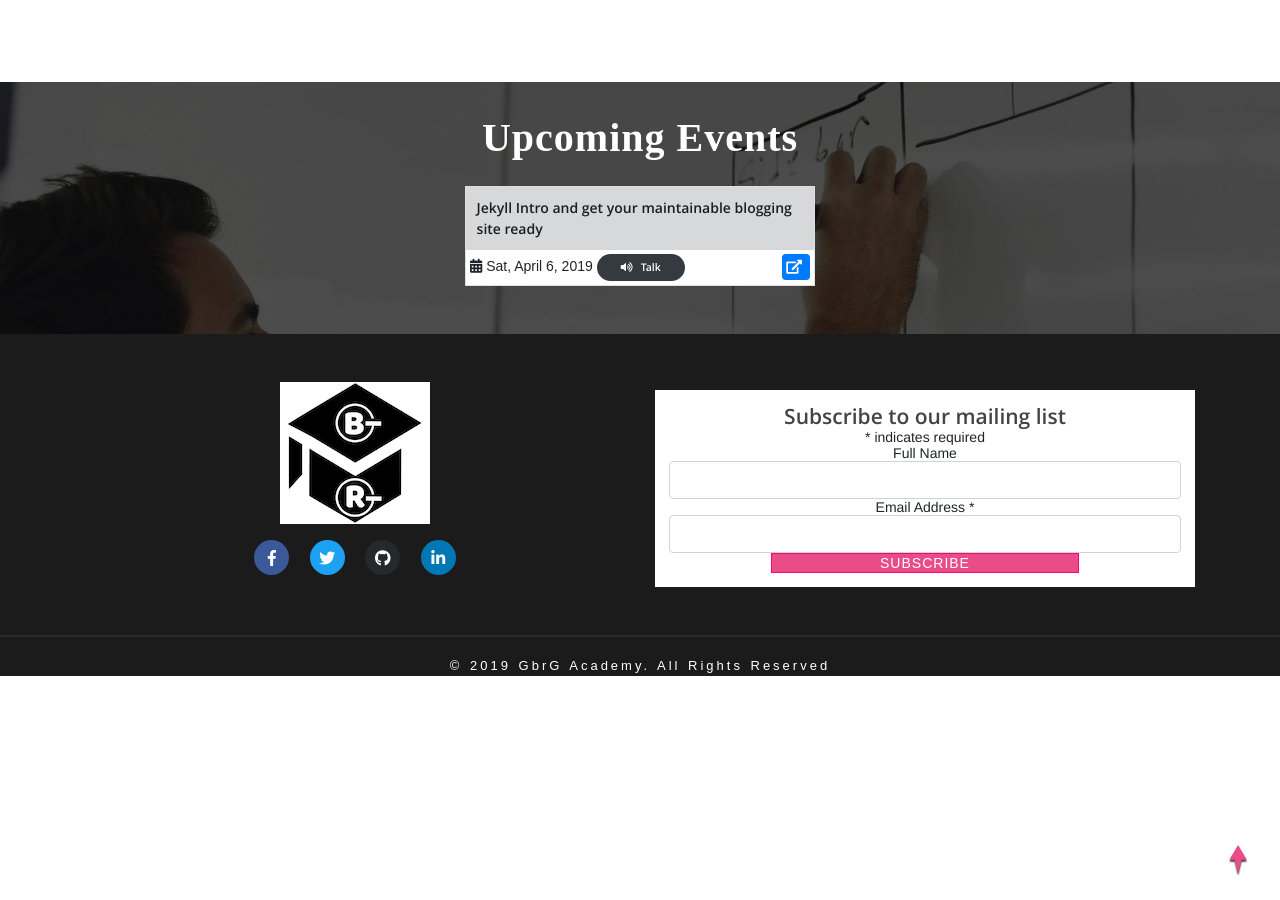
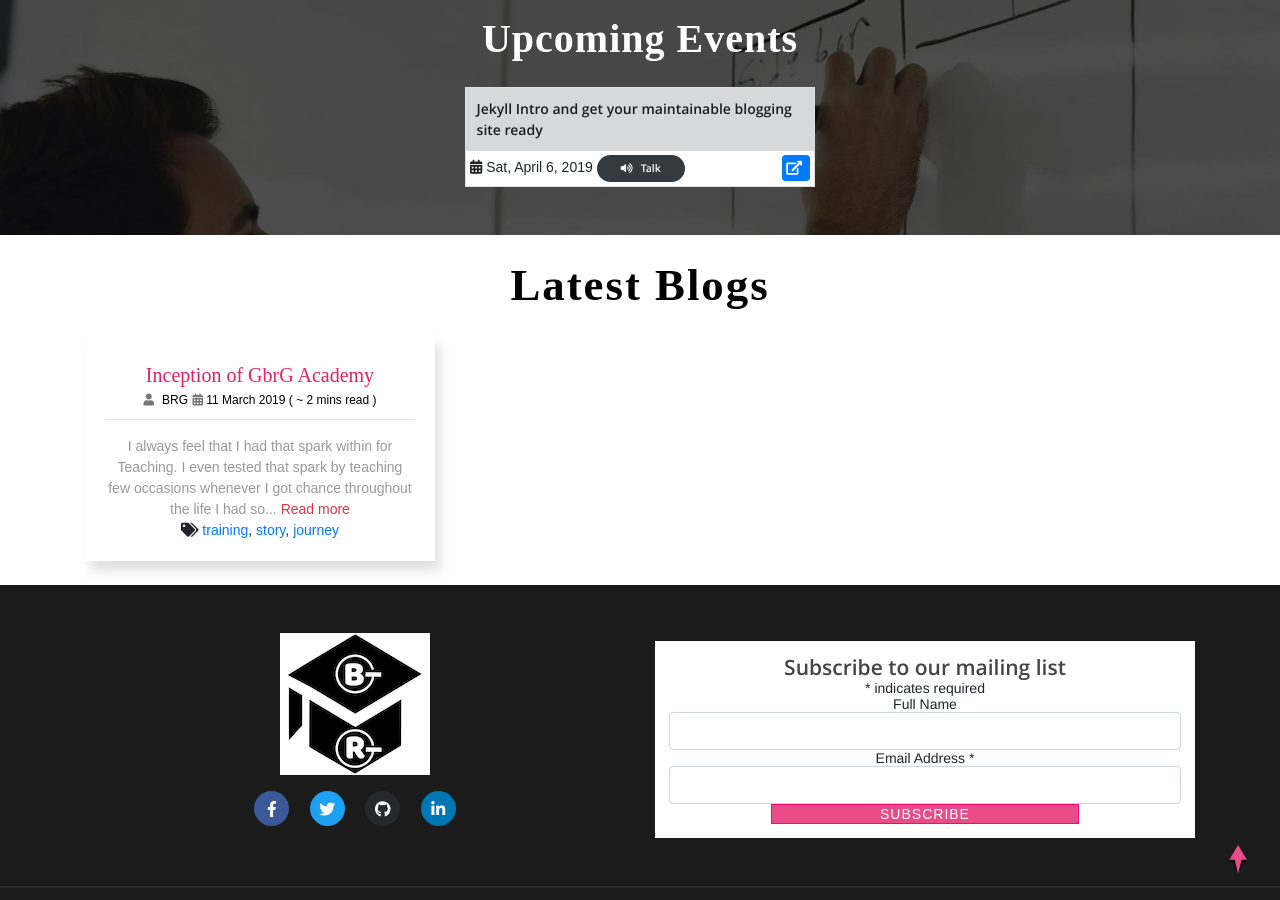
Before and after one commit to gbrgacademy/gbrgacademy.github.io, a Jekyll site: the page built from index.html, in a window 1280 px wide and 900 px high, scrolled down 2803 px. Built offline with Jekyll 4.4.1, drawn with Linux system fonts in a browser that asks for light colours; some web fonts are replaced; comment, search, counter and statistics services are not loaded; before the commit the page ends 3498 px from its top, so only the background shows below that.

Commit message:
Added latest logs section in home page

```diff
--- a/_includes/blogs/post-outline.html
+++ b/_includes/blogs/post-outline.html
@@ -1,4 +1,4 @@
-<div class="col-md-6 col-sm-12">
+<div class="col-md-4 col-sm-12">
   <div class="blog-card">
     <div class="card-body">
       <div class="border-bottom py-2">
--- a/_includes/home/about-trailer.html
+++ b/_includes/home/about-trailer.html
@@ -31,8 +31,8 @@
       </div>
     </div>
 
-    <div class="row my-3 p-3">
-      <div class="col-md-6 vision text-center mb-2">
+    <div class="row mt-4">
+      <div class="col-md-6 vision text-center">
         <h4><i class="fas fa-eye"></i></h4>
         <h3 class="heading">Vision</h3>
         <p class="caption">
--- a/_includes/home/latest-blogs.html
+++ b/_includes/home/latest-blogs.html
@@ -0,0 +1,15 @@
+<div id="latest-blogs" class="container py-4 text-center">
+  <h5 class="main-w3l-title">Latest Blogs</h5>
+
+  {% assign blogs_count = site.posts.size %}
+
+  <div class="row">
+    {% for post in site.posts limit: 3 %}
+      {% include blogs/post-outline.html post=post %}
+    {% endfor %}
+  </div>
+
+  {% if blogs_count > 3 %}
+    <a href="/blogs" class="btn btn-secondary mt-4">View More</a>
+  {% endif %}
+</div>
--- a/_includes/home/upcoming.html
+++ b/_includes/home/upcoming.html
@@ -24,7 +24,7 @@
         {% endfor %}
 
         {% if upcoming_events_count > 3 %}
-          <a href="/events" target="_blank" class="btn btn-primary">View More Events</a>
+          <a href="/events" target="_blank" class="btn btn-primary">View More</a>
         {% endif %}
       <!-- </div> -->
     </div>
```
Also changed, not shown: _sass/home.scss (line endings or trailing spaces).
